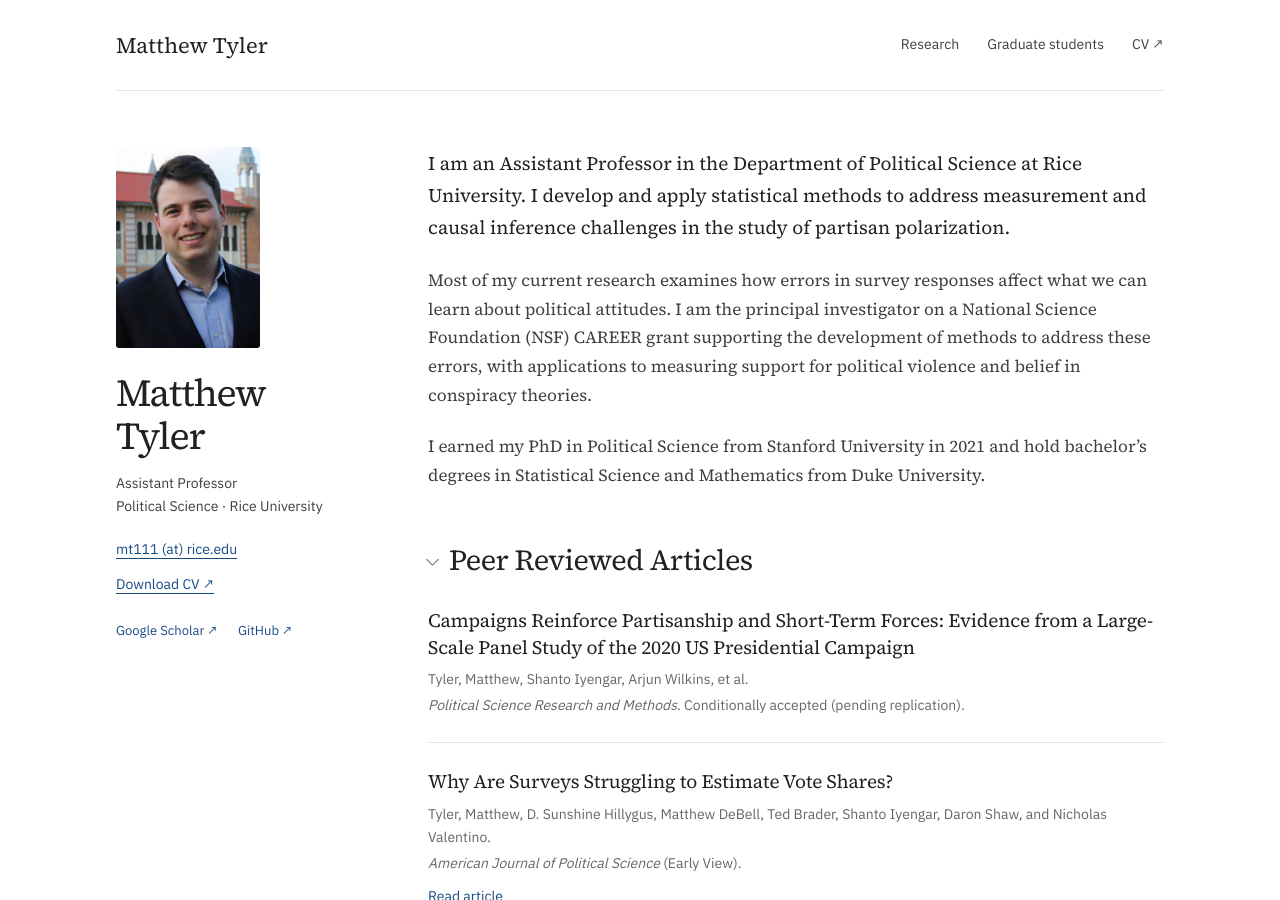
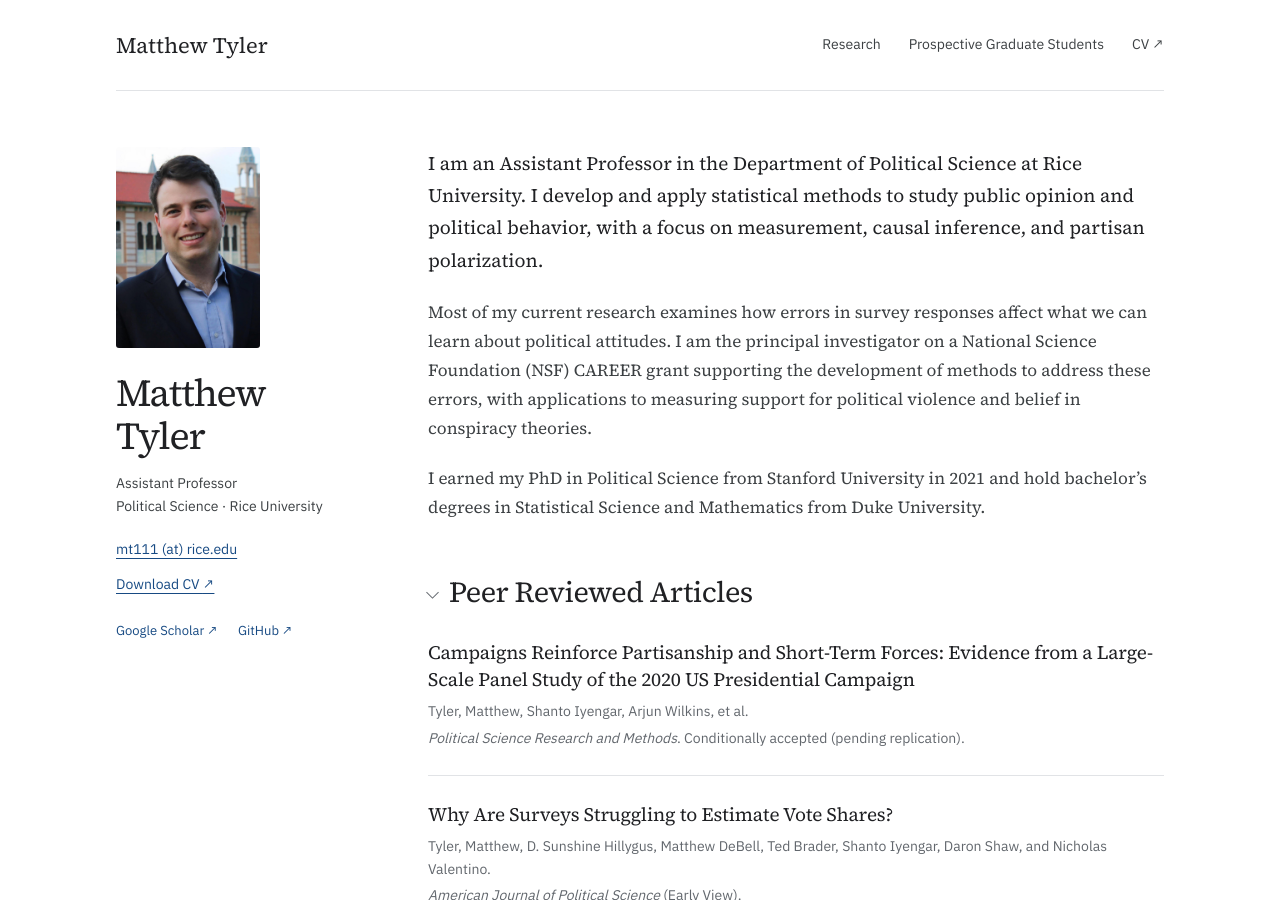
Before and after one commit to matthewtyler/matthewtyler.github.io, a Jekyll site: the page built from index.md, in a window 1280 px wide and 900 px high. Built offline with Jekyll 4.4.1, drawn with Linux system fonts in a browser that asks for light colours; our own code applies the rules of GitHub Pages for plain Markdown files.

Commit message:
Clarify research summary and prospective student navigation

```diff
--- a/_layouts/homepage.html
+++ b/_layouts/homepage.html
@@ -25,7 +25,7 @@
         <a class="wordmark" href="{{ '/' | relative_url }}">{{ site.title }}</a>
         <nav aria-label="Main navigation">
           <a href="{{ '/' | relative_url }}#refereed-journal-articles">Research</a>
-          <a href="{{ '/graduate-study.html' | relative_url }}"{% if page.url == "/graduate-study.html" %} aria-current="page"{% endif %}>Graduate students</a>
+          <a href="{{ '/graduate-study.html' | relative_url }}"{% if page.url == "/graduate-study.html" %} aria-current="page"{% endif %}>Prospective Graduate Students</a>
           <a href="{{ '/CV/CV-Matthew-Tyler.pdf' | relative_url }}">CV <span aria-hidden="true">↗</span></a>
         </nav>
       </header>
--- a/index.md
+++ b/index.md
@@ -6,7 +6,7 @@ homepage: true
 ## About
 {: #about .visually-hidden}
 
-I am an Assistant Professor in the Department of Political Science at Rice University. I develop and apply statistical methods to address measurement and causal inference challenges in the study of partisan polarization.
+I am an Assistant Professor in the Department of Political Science at Rice University. I develop and apply statistical methods to study public opinion and political behavior, with a focus on measurement, causal inference, and partisan polarization.
 
 Most of my current research examines how errors in survey responses affect what we can learn about political attitudes. I am the principal investigator on a National Science Foundation (NSF) CAREER grant supporting the development of methods to address these errors, with applications to measuring support for political violence and belief in conspiracy theories.
 
```
